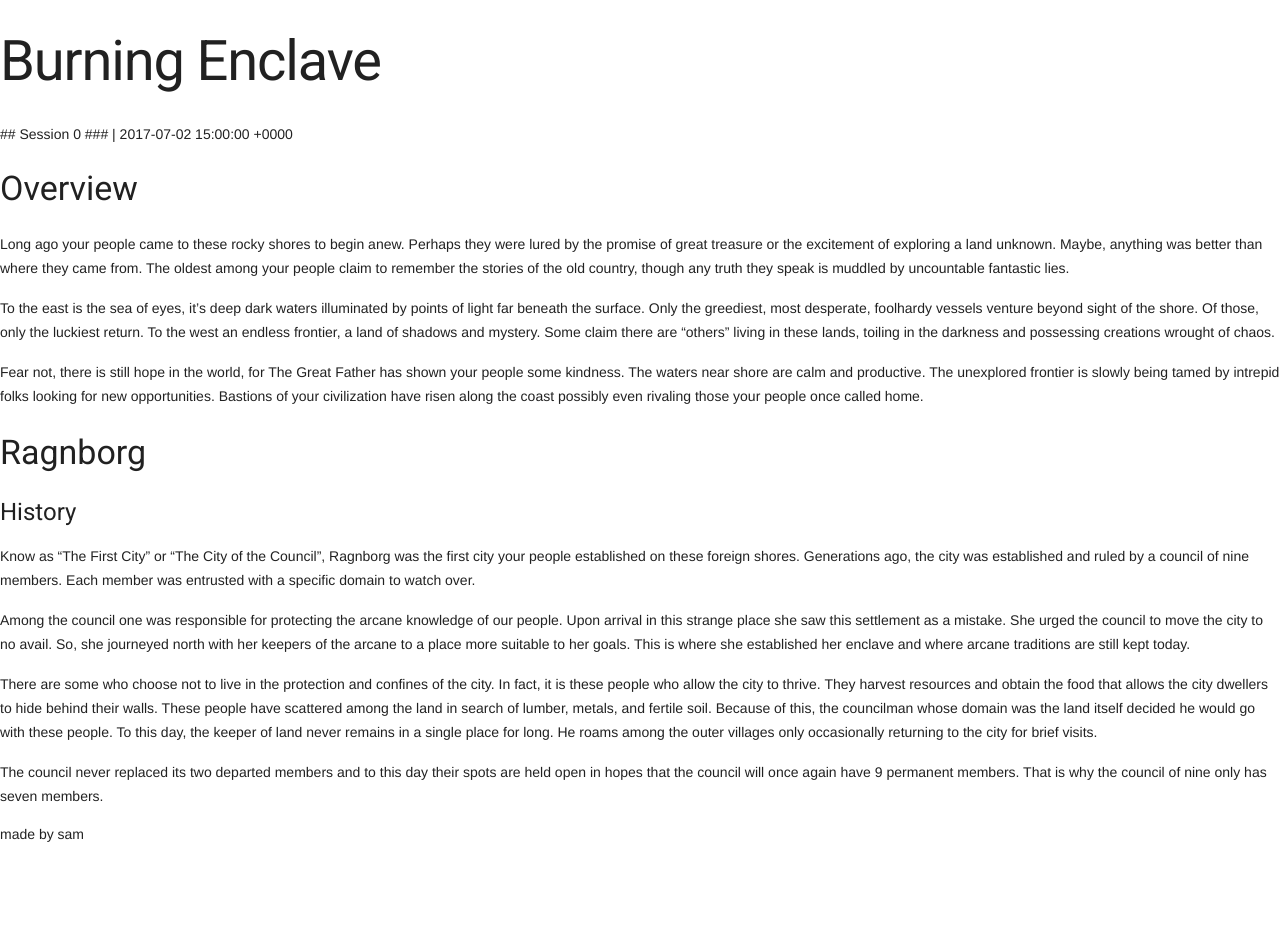
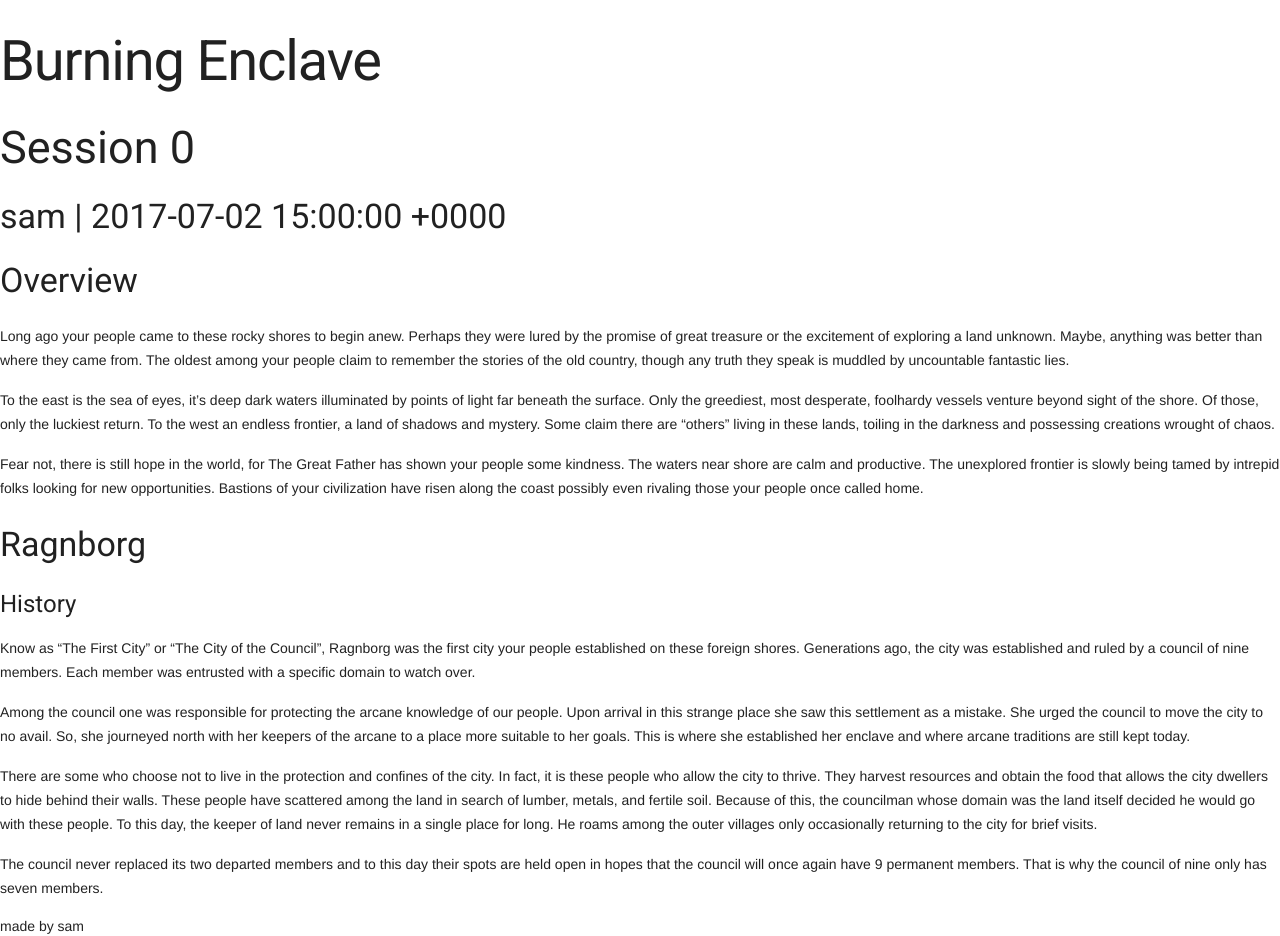
Before and after one commit to yd8266uj/BurningEnclaves, a Jekyll site: the page built from _posts/2017-07-02-session-0.md, in a window 1280 px wide. Built offline with Jekyll 4.4.1, drawn with Linux system fonts in a browser that asks for light colours.

Commit message:
reformatting

```diff
--- a/_layouts/post.md
+++ b/_layouts/post.md
@@ -1,7 +1,12 @@
 ---
 layout: default
 ---
-
-## {{ page.title }}
-### {{ page.author }} | {{ page.date }}
-{{ content }}
+<article>
+  <header>
+    <h2>{{ page.title }}</h2>
+    <h3>{{ page.author }} | {{ page.date }}</h3>
+  </header>
+  {{ content }}
+  <footer>
+  </footer>
+</article>
--- a/_posts/2017-07-02-session-0.md
+++ b/_posts/2017-07-02-session-0.md
@@ -1,6 +1,7 @@
 ---
 layout: post
 title: Session 0
+author: sam
 date: 2017-07-02 09:00:00 -0600
 summary: The one where they make characters
 ---
```
Also changed, not shown: _posts/2017-07-09-session-1.md (+1 -0 lines), _posts/2017-07-16-session-2.md (+3 -1 lines).
